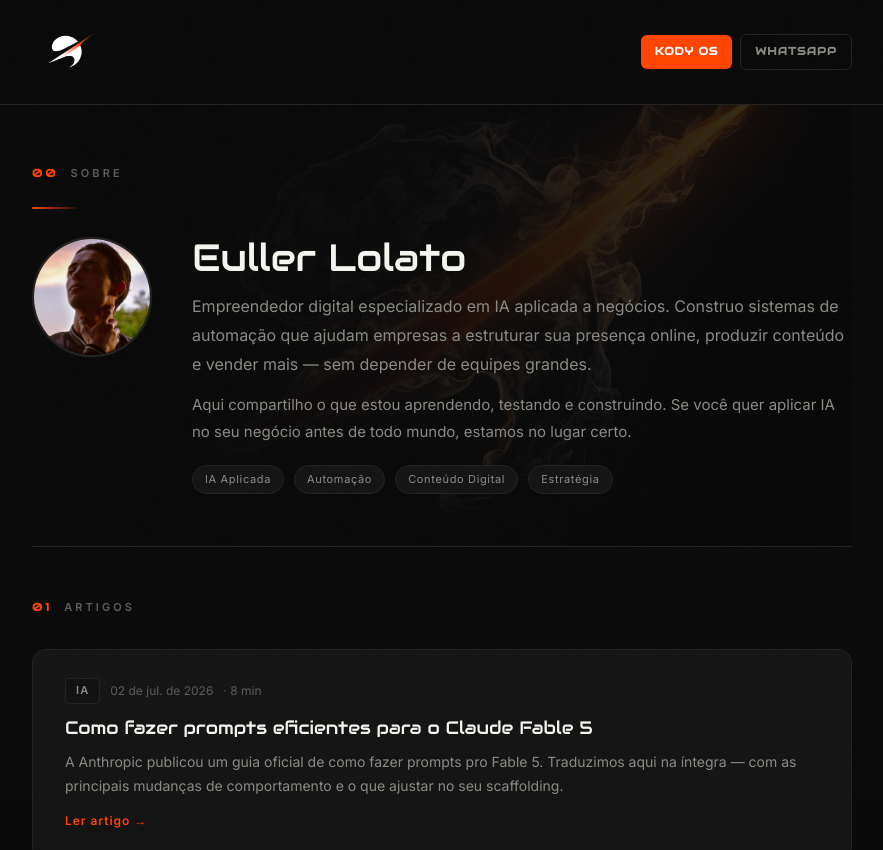
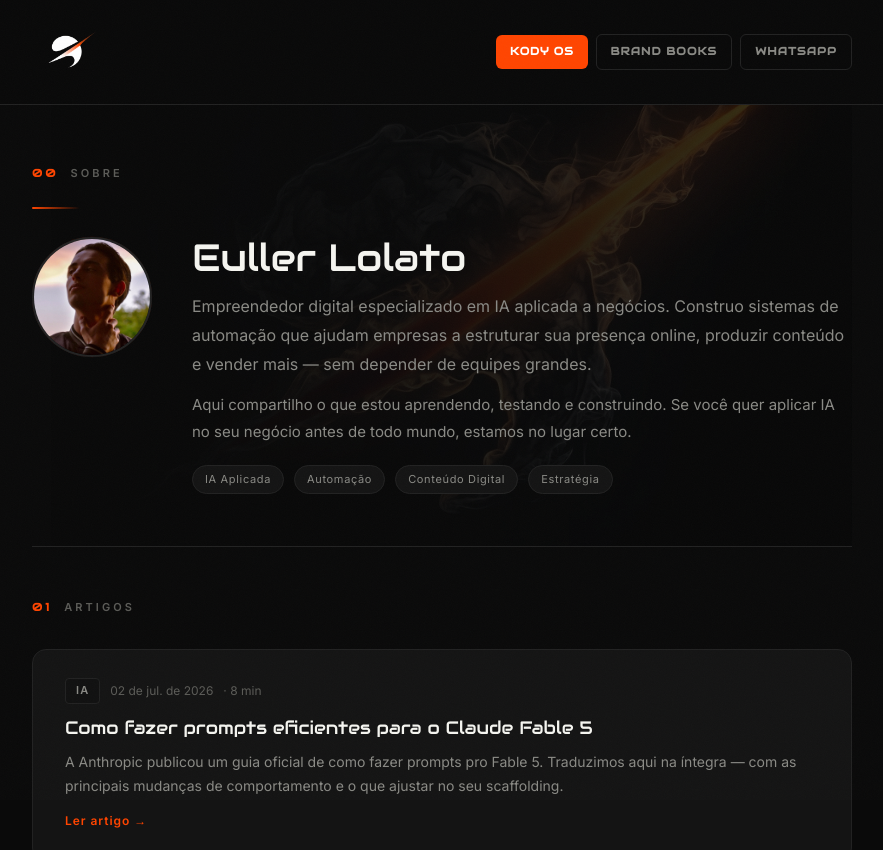
Before and after one commit to oileer/kody-blog, a Next.js app: page / in a window 1280 px wide. Shown: the top 850 px of the page, without its empty margins (198-1081 px from the left). Built offline with nearby package versions, Linux system fonts and the light colour scheme.

Commit message:
feat: botão Brand Books na header do blog

```diff
--- a/src/app/page.tsx
+++ b/src/app/page.tsx
@@ -62,6 +62,25 @@
               }}
             >
               KODY OS
+            </a>
+            <a
+              href="https://brandbooks.eullerlolato.com/"
+              target="_blank"
+              rel="noopener noreferrer"
+              style={{
+                border: "1px solid var(--line)",
+                color: "var(--muted)",
+                borderRadius: 6,
+                padding: "8px 14px",
+                fontSize: 11,
+                fontWeight: 600,
+                letterSpacing: "0.1em",
+                textTransform: "uppercase",
+                fontFamily: "var(--font-audiowide)",
+                whiteSpace: "nowrap",
+              }}
+            >
+              Brand Books
             </a>
             <a
               href={`https://wa.me/${WHATSAPP}?text=${WHATSAPP_MSG}`}
```
